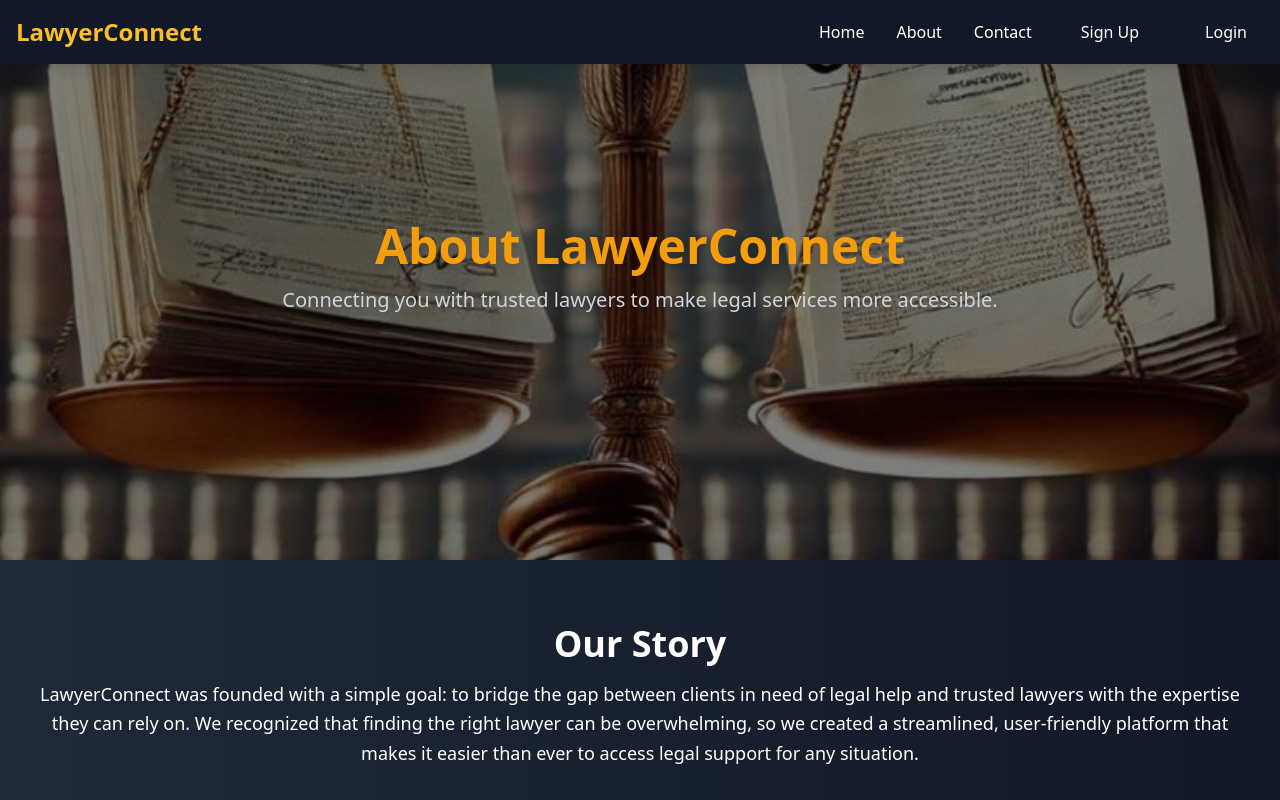
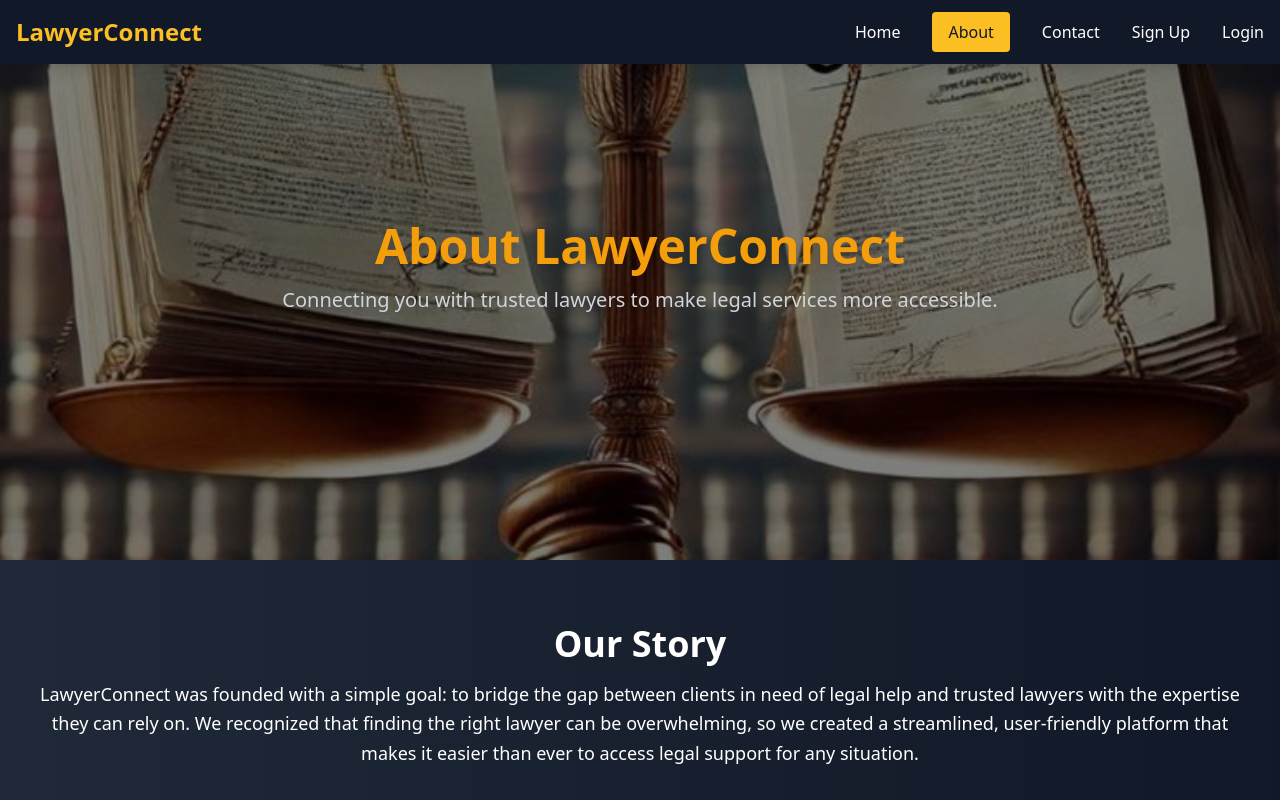
Before and after one commit to Leeoasis/sharuh-law-frontend, a React (Create React App) app: page /about in a window 1280 px wide. Shown: the top 800 px of the page. Built offline with nearby package versions, Linux system fonts and the light colour scheme.

Commit message:
indicate the active link in the nav

```diff
--- a/src/components/landingSite/Navbar.js
+++ b/src/components/landingSite/Navbar.js
@@ -1,9 +1,26 @@
-import React from "react";
-import { Link } from "react-router-dom";
+import React, { useState } from "react";
+import { Link, useLocation } from "react-router-dom";
 import { FontAwesomeIcon } from "@fortawesome/react-fontawesome";
-import { faBars } from "@fortawesome/free-solid-svg-icons";
+import { faBars, faTimes } from "@fortawesome/free-solid-svg-icons";
 
 const Navbar = () => {
+    const [isMobileMenuOpen, setIsMobileMenuOpen] = useState(false);
+    const location = useLocation();
+
+    const toggleMobileMenu = () => {
+        setIsMobileMenuOpen(!isMobileMenuOpen);
+    };
+
+    const closeMobileMenu = () => {
+        setIsMobileMenuOpen(false);
+    };
+
+    const getLinkClass = (path) => {
+        return location.pathname === path
+            ? "bg-amber-400 text-gray-900 px-4 py-2 rounded transition duration-300 flex items-center"
+            : "hover:text-amber-400 transition duration-300 flex items-center";
+    };
+
     return (
         <nav className="fixed top-0 left-0 w-full bg-gray-900 text-white shadow-lg z-50">
             <div className="max-w-7xl mx-auto px-4 flex justify-between items-center h-16">
@@ -13,45 +30,54 @@ const Navbar = () => {
                 </Link>
                 {/* Desktop Links */}
                 <div className="hidden md:flex space-x-8">
-                    <Link
-                        to="/"
-                        className="hover:text-amber-400 transition duration-300 flex items-center"
-                    >
+                    <Link to="/" className={getLinkClass("/")}>
                         Home
                     </Link>
-                    <Link
-                        to="/about"
-                        className="hover:text-amber-400 transition duration-300 flex items-center"
-                    >
+                    <Link to="/about" className={getLinkClass("/about")}>
                         About
                     </Link>
-                    <Link
-                        to="/contact"
-                        className="hover:text-amber-400 transition duration-300 flex items-center"
-                    >
+                    <Link to="/contact" className={getLinkClass("/contact")}>
                         Contact
                     </Link>
-                    {/* Add Signup and Login buttons with matching style */}
                     <Link
                         to="/register"
-                        className="inline-block text-white hover:text-amber-400 transition duration-300 py-2 px-4 border border-transparent rounded flex items-center"
+                        className={getLinkClass("/register")}
                     >
                         Sign Up
                     </Link>
-                    <Link
-                        to="/login"
-                        className="inline-block text-white hover:text-amber-400 transition duration-300 py-2 px-4 border border-transparent rounded flex items-center"
-                    >
+                    <Link to="/login" className={getLinkClass("/login")}>
                         Login
                     </Link>
                 </div>
                 {/* Hamburger Menu */}
-                <button className="md:hidden flex items-center">
+                <button className="md:hidden flex items-center" onClick={toggleMobileMenu}>
                     <span className="text-amber-400 text-2xl">
-                        <FontAwesomeIcon icon={faBars} />
+                        <FontAwesomeIcon icon={isMobileMenuOpen ? faTimes : faBars} />
                     </span>
                 </button>
             </div>
+            {/* Mobile Menu */}
+            {isMobileMenuOpen && (
+                <div className="md:hidden bg-gray-900 text-white shadow-lg">
+                    <div className="flex flex-col space-y-4 p-4">
+                        <Link to="/" className={getLinkClass("/")} onClick={closeMobileMenu}>
+                            Home
+                        </Link>
+                        <Link to="/about" className={getLinkClass("/about")} onClick={closeMobileMenu}>
+                            About
+                        </Link>
+                        <Link to="/contact" className={getLinkClass("/contact")} onClick={closeMobileMenu}>
+                            Contact
+                        </Link>
+                        <Link to="/register" className={getLinkClass("/register")} onClick={closeMobileMenu}>
+                            Sign Up
+                        </Link>
+                        <Link to="/login" className={getLinkClass("/login")} onClick={closeMobileMenu}>
+                            Login
+                        </Link>
+                    </div>
+                </div>
+            )}
         </nav>
     );
 };
```
